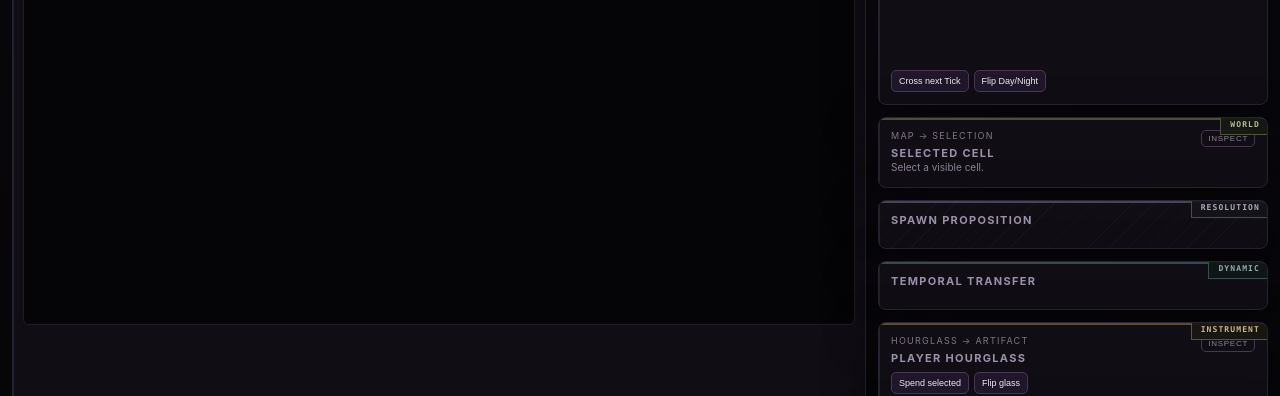
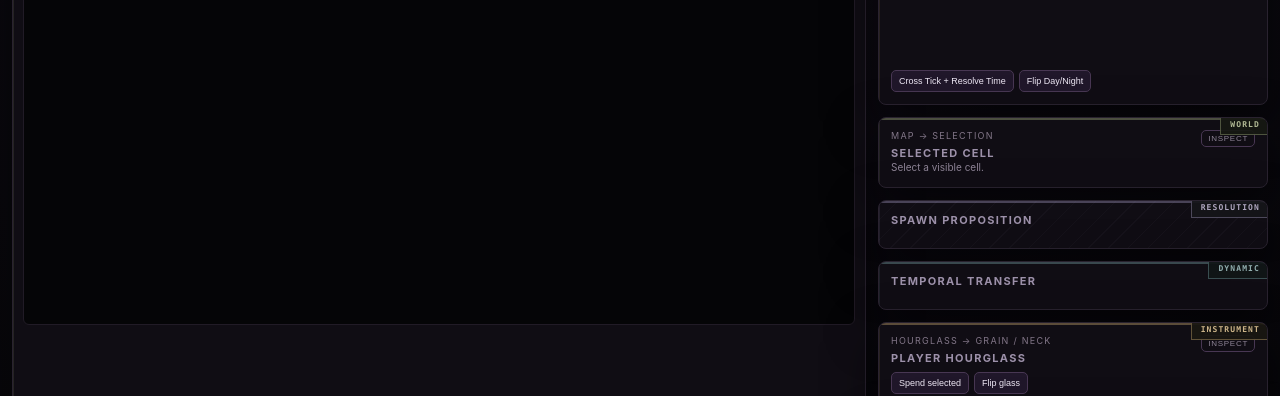
Before and after one commit to bdf1992/small-world, a website: page web/parity.html in a window 1280 px wide. Shown: the part 490-886 px from the top of the page. Drawn offline with Linux system fonts and the light colour scheme; no server answers.

Commit message:
fix(m0.7): keep instrument labels behavior-true

```diff
--- a/web/parity.html
+++ b/web/parity.html
@@ -66,7 +66,7 @@
         <div class="panel-heading"><div><p class="eyebrow">Clock → Face</p><h2>Clock</h2></div><button class="inspect-link" type="button" data-inspect="clock">inspect</button></div>
         <canvas id="clock" width="300" height="300"></canvas>
         <div id="clockReadout" class="mono"></div>
-        <div class="actions instrument-actions"><button id="tick">Cross next Tick</button><button id="flipClock">Flip Day/Night</button></div>
+        <div class="actions instrument-actions"><button id="tick">Cross Tick + Resolve Time</button><button id="flipClock">Flip Day/Night</button></div>
       </section>
 
       <section class="panel side-panel sw-frame" data-sw-domain="world">
@@ -85,7 +85,7 @@
       </section>
 
       <section class="panel side-panel sw-frame" data-sw-domain="instrument">
-        <div class="panel-heading"><div><p class="eyebrow">Hourglass → Artifact</p><h2>Player hourglass</h2></div><button class="inspect-link" type="button" data-inspect="hourglass">inspect</button></div>
+        <div class="panel-heading"><div><p class="eyebrow">Hourglass → Grain / Neck</p><h2>Player hourglass</h2></div><button class="inspect-link" type="button" data-inspect="hourglass">inspect</button></div>
         <div id="hourglass"></div>
         <div class="actions"><button id="spend">Spend selected</button><button id="flipGlass">Flip glass</button></div>
       </section>
```
